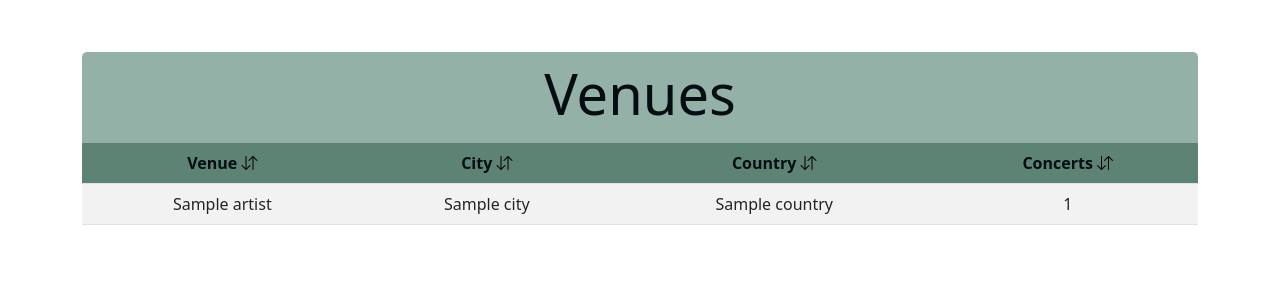
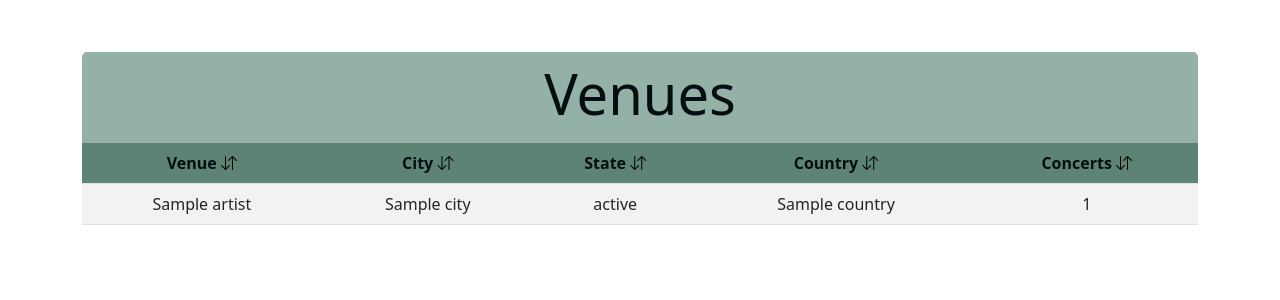
Before and after one commit to soehlert/concert-elephant, a Django app: template concert_elephant/templates/concerts/venue_list.html in a window 1280 px wide. Shown: the part 80-380 px from the top of the page. Run offline with Django 4.2, Linux system fonts and the light colour scheme; the template is opened without the code that fills it: most values are stand-ins (such as "Sample title", 1, 10 or a date in 2020); some libraries are stand-ins or nearby versions.

Commit message:
style(state): actually display the state on the frontend

```diff
--- a/concert_elephant/static/js/concert_create.js
+++ b/concert_elephant/static/js/concert_create.js
@@ -130,7 +130,7 @@ $(document).ready(function() {
     $("#createVenueForm").on("submit", function (event) {
         handleModalSubmit(event, venueCreateUrl, function (data) {
             $("#modal-venue-messages").html('<div class="alert alert-success text-center">' + data.message + '</div>');
-            const venueName = data.venue.name + " - " + data.venue.city + ", " + data.venue.country;
+            const venueName = data.venue.name + " - " + data.venue.city + ", " + (data.venue.state ? data.venue.state : data.venue.country);
             $('#venue-autocomplete').val(venueName);
             $('#concert-venue').val(data.venue.id);
             setTimeout(() => closeModal("#createVenueModal"), 1000);
--- a/concert_elephant/templates/concerts/venue_list.html
+++ b/concert_elephant/templates/concerts/venue_list.html
@@ -46,6 +46,20 @@
                   </span>
               </th>
               <th class="text-center" scope="col">
+                  State
+                  <span class="sort-icon" data-sort="state">
+                      <a href="{% if request.GET.sort_by == "city" %}?sort_by=-state{% else %}?sort_by=state{% endif %}">
+                          <i title="Sort" class="bi bi-arrow-down-up default-icon {% if "state" in request.GET.sort_by or "-state" in request.GET.sort_by %}hidden{% endif %}"></i>
+                      </a>
+                      <a href="?sort_by=-state">
+                          <i title="Change to descending" class="bi bi-arrow-up asc-icon {% if request.GET.sort_by == "state" %}active{% endif %}"></i>
+                      </a>
+                      <a href="?sort_by=state">
+                          <i title="Change to ascending" class="bi bi-arrow-down desc-icon {% if request.GET.sort_by == "-state" %}active{% endif %}"></i>
+                      </a>
+                  </span>
+              </th>
+              <th class="text-center" scope="col">
                   Country
                   <span class="sort-icon" data-sort="country">
                       <a href="{% if request.GET.sort_by == "country" %}?sort_by=-country{% else %}?sort_by=country{% endif %}">
@@ -80,6 +94,7 @@
                 data-href="{% url 'concerts:venue-detail' venue.id %}">
               <td class="align-middle text-center">{{ venue.name }}</td>
               <td class="align-middle text-center">{{ venue.city }}</td>
+              <td class="align-middle text-center">{% if venue.state %}{{ venue.state }}{% else %}---{% endif %}</td>
               <td class="align-middle text-center">{{ venue.country }}</td>
               <td class="align-middle text-center">{{ venue.concert_count }}</td>
             </tr>
--- a/concert_elephant/templates/home.html
+++ b/concert_elephant/templates/home.html
@@ -85,6 +85,7 @@
             <tr>
               <th scope="col">Venue</th>
               <th class="text-center" scope="col">City</th>
+              <th class="text-center" scope="col">State</th>
               <th class="text-center" scope="col">Country</th>
               <th class="text-center" scope="col">Concerts</th>
             </tr>
@@ -93,6 +94,7 @@
             <tr class="clickable-row" data-href="{% url 'concerts:venue-detail' venue.pk %}">
               <td>{{ venue.name }}</td>
               <td class="text-center">{{ venue.city }}</td>
+              <td class="text-center">{% if venue.state %}{{ venue.state }}{% else %}---{% endif %}</td>
               <td class="text-center">{{ venue.country.alpha3 }}</td>
               <td class="text-center">{{ venue.concerts.count }}</td>
             </tr>
--- a/concert_elephant/templates/main_search.html
+++ b/concert_elephant/templates/main_search.html
@@ -38,6 +38,7 @@
                       <tr>
                           <th scope="col">Venue</th>
                           <th class="text-center" scope="col">City</th>
+                          <th class="text-center" scope="col">State</th>
                           <th class="text-center" scope="col">Country</th>
                           <th class="text-center" scope="col">Total Concerts</th>
                       </tr>
@@ -47,6 +48,7 @@
                       <tr class="clickable-row" data-href="{% url 'concerts:venue-detail' venue.pk %}">
                           <td>{{ venue.name }}</td>
                           <td class="text-center">{{ venue.city }}</td>
+                          <td class="text-center">{% if venue.state %}{{ venue.state }}{% else %}---{% endif %}</td>
                           <td class="text-center">{{ venue.country }}</td>
                           <td class="text-center">{{ venue.concerts.count }}</td>  <!-- Assuming you have a reverse relation called concerts on the Venue model -->
                       </tr>
```
